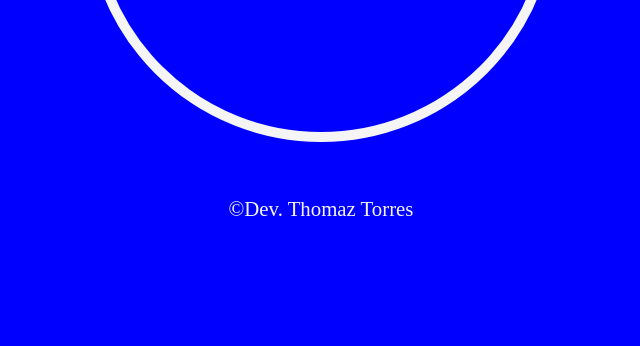
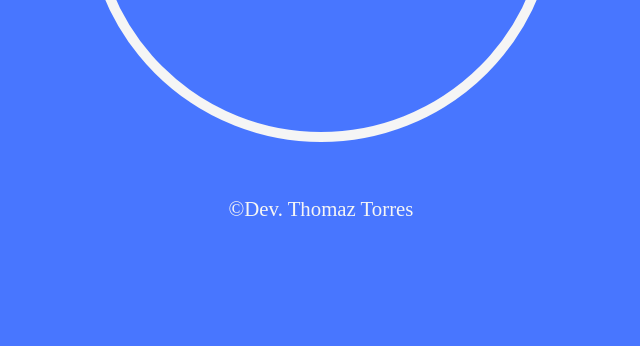
Before and after one commit to thomaztorres/Clock-JS, a plain HTML site: page index.html in a window 1280 px wide. Shown: the part 454-800 px from the top of the page, without its empty margins (319-959 px from the left). Drawn offline with Linux system fonts and the light colour scheme.

Commit message:
Background-color modificado

```diff
--- a/style.css
+++ b/style.css
@@ -5,7 +5,7 @@
 
 body {
     color: whitesmoke;
-    background-color: #0000FF;
+    background-color: #4876FF;
     height: 100vh;
     display: flex;
     flex-direction: column;
```
